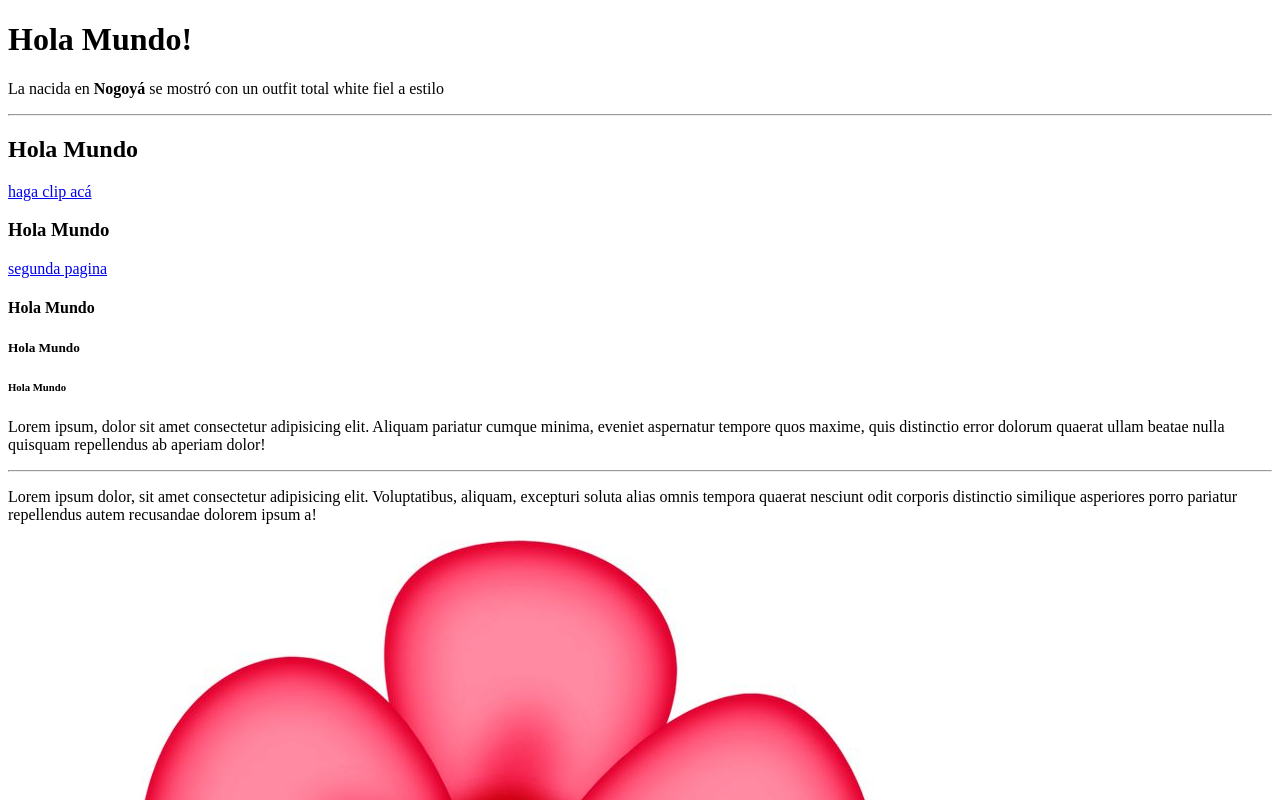
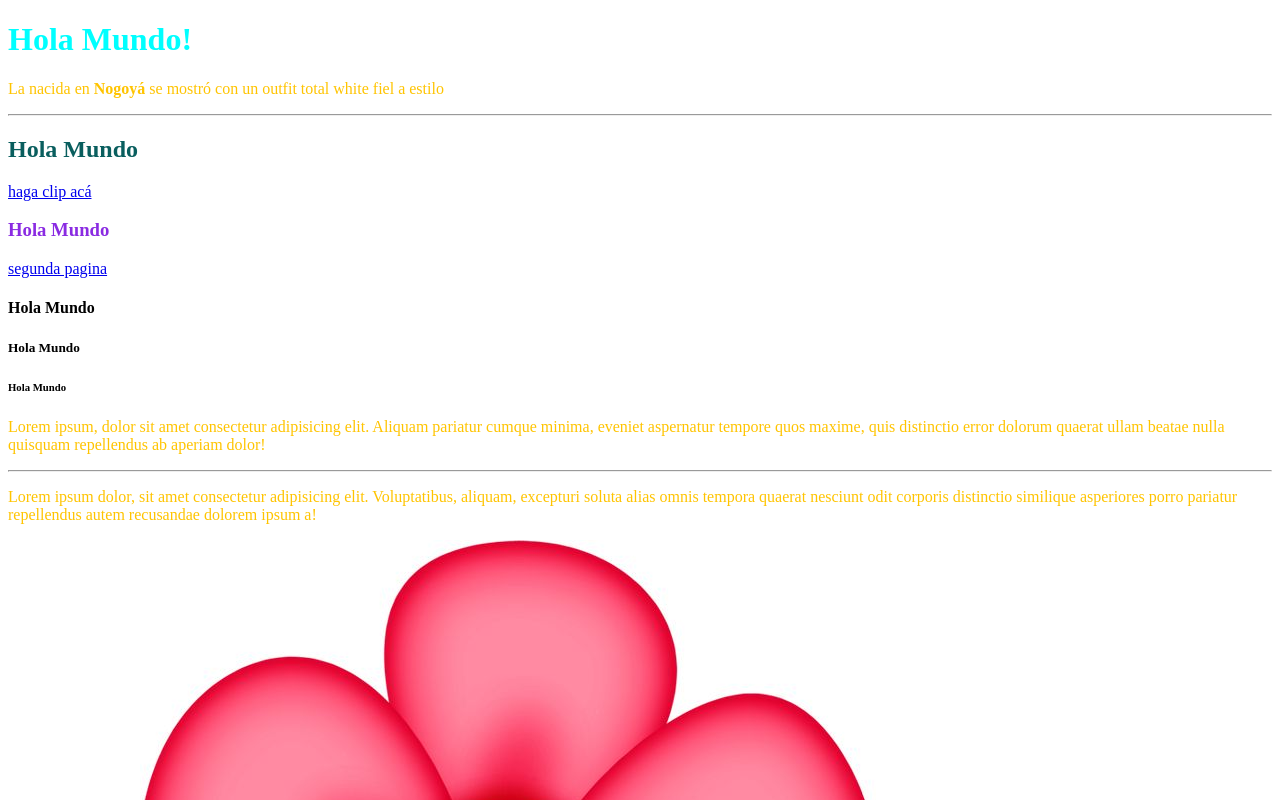
Before and after one commit to reyes-12/cami-proyect-, a plain HTML site: page index.html in a window 1280 px wide. Shown: the top 800 px of the page. Drawn offline with Linux system fonts and the light colour scheme.

Commit message:
Add files via upload

```diff
--- /dev/null
+++ b/estilos.css
@@ -0,0 +1,10 @@
+
+h3{
+    color: blueviolet;
+}
+p{
+    color: rgb(255, 196, 0);
+}
+h2{
+    color: rgb(9, 94, 94);
+}
--- a/index.html
+++ b/index.html
@@ -3,15 +3,18 @@
 <head>
     <meta charset="UTF-8">
     <meta name="viewport" content="width=h1, initial-scale=1.0">
+    <link rel="stylesheet" href="/estilos.css">
+
     <title>Mi Pagina</title>
 </head>
 <body>
-    <h1 class="titulo principal">Hola Mundo!</h1>
+
+    <h1 class="titulo principal" style="color:aqua;">Hola Mundo!</h1>
     <p>La nacida en <strong>Nogoyá</strong>  se mostró con un outfit total white fiel a estilo</p>
     <!--acá hay un comentario
     la pagina no muestra estó-->
     <hr>
-    <h2 >Hola Mundo</h2>
+    <h2>Hola Mundo</h2>
     <a href="https://tn.com.ar/musica/noticias/2024/10/29/emilia-mernes-cumplio-28-anos-las-fotos-del-increible-festejo-con-invitados-de-lujo/"> haga clip acá</a>
     <h3>Hola Mundo</h3>
     <a href="/seccion1.html">segunda pagina</a>
@@ -41,7 +44,7 @@
         <li>verde</li>
     </ul>
     <h3>Vinculos en Imagen</h3>
-    <img src="https://bit.ly/fcc-relaxing-cat" alt="">
+    <img src="https://bit.ly/fcc-relaxing-cat" alt="esta es la imagen de un gatito">
 
 </body>
 </html>
```
Also changed, not shown: seccion1.html (+1 -0 lines).
